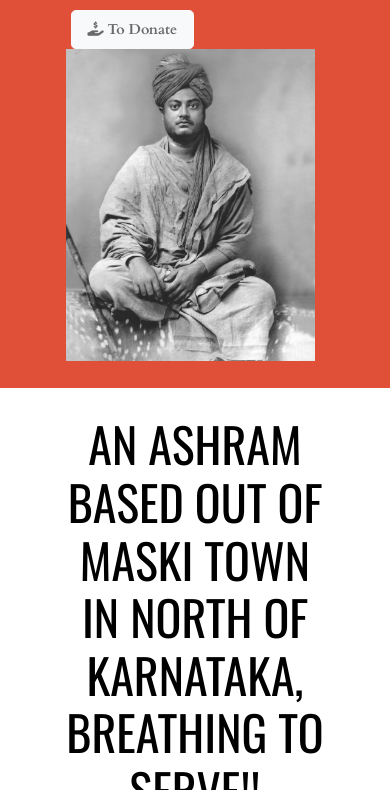
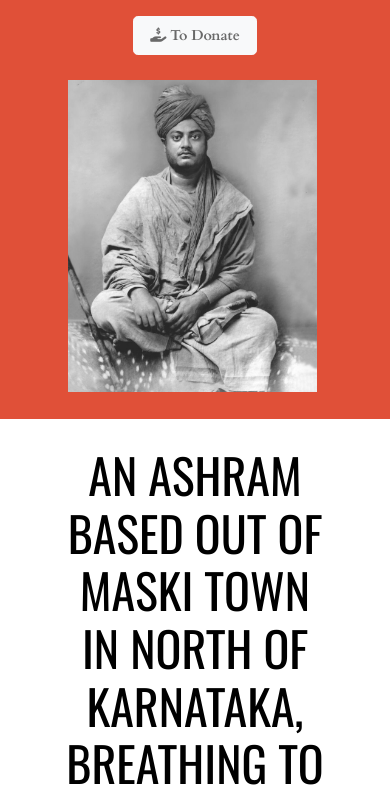
Before and after one commit to antarjaala/svara, a plain HTML site: page index.html in a window 390 px wide. Shown: the part 533-1323 px from the top of the page. Drawn offline with nearby package versions, Linux system fonts and the light colour scheme.

Commit message:
Add files via upload
media screen changes.

```diff
--- a/css/styles.css
+++ b/css/styles.css
@@ -168,10 +168,10 @@ h1,h2,h3 {
   color:white;
 }
 
-@media (max-width: 1360px) {
-  /* #title {
+@media only screen and (max-width: 900px)  {
+  #title {
     text-align: center;
-  } */
+  }
 
   #swami-img {
     width: 100%;
@@ -181,4 +181,8 @@ h1,h2,h3 {
   .cards-division {
     margin-left: 10%;
   }
+
+  .donate-button{
+    margin-bottom: 10%;
+  }
 }
--- a/index.html
+++ b/index.html
@@ -28,8 +28,9 @@
       <nav class="navbar navbar-dark navbar-expand-md">
         <div class="container-fluid">
           <a class="navbar-brand" href="#title">SVARA</a>
-          <span class="navbar-toggler-icon"></span>
+
           <button class="navbar-toggler" type="button" data-bs-toggle="collapse" data-bs-target="#navbarSupportedContent" aria-controls="navbarSupportedContent" aria-expanded="false" aria-label="Toggle navigation">
+              <span class="navbar-toggler-icon"></span>
           </button>
           <div class="collapse navbar-collapse" id="navbarSupportedContent">
             <ul class="navbar-nav ms-auto">
@@ -65,11 +66,11 @@
     <h2>An Ashram based out of Maski town in North of Karnataka, breathing to serve!!</h2>
     <div class="row">
       <div class="feature-box col-lg-6">
-        <h3> Serving the society</h3>
+        <h3>Serving the society</h3>
         <p>Feeding the needy, Sanitization and Forrestisation of the town.</p>
       </div>
       <div class="feature-box col-lg-6">
-        <h3> Spiritualising the society</h3>
+        <h3>Spiritualising the society</h3>
         <p>Cultural classes for kids, Mantra patanam for women.</p>
       </div>
     </div>
```
